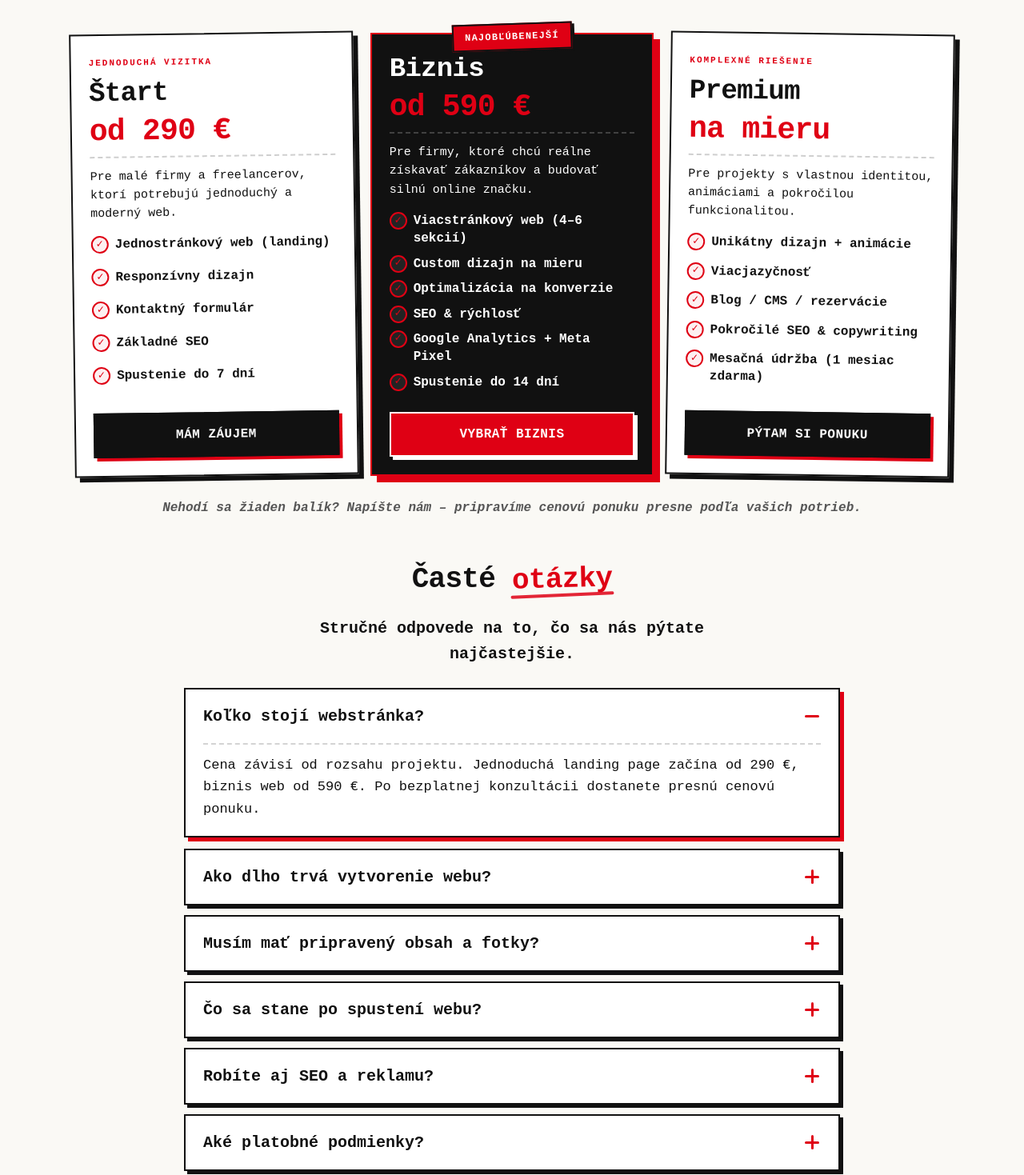
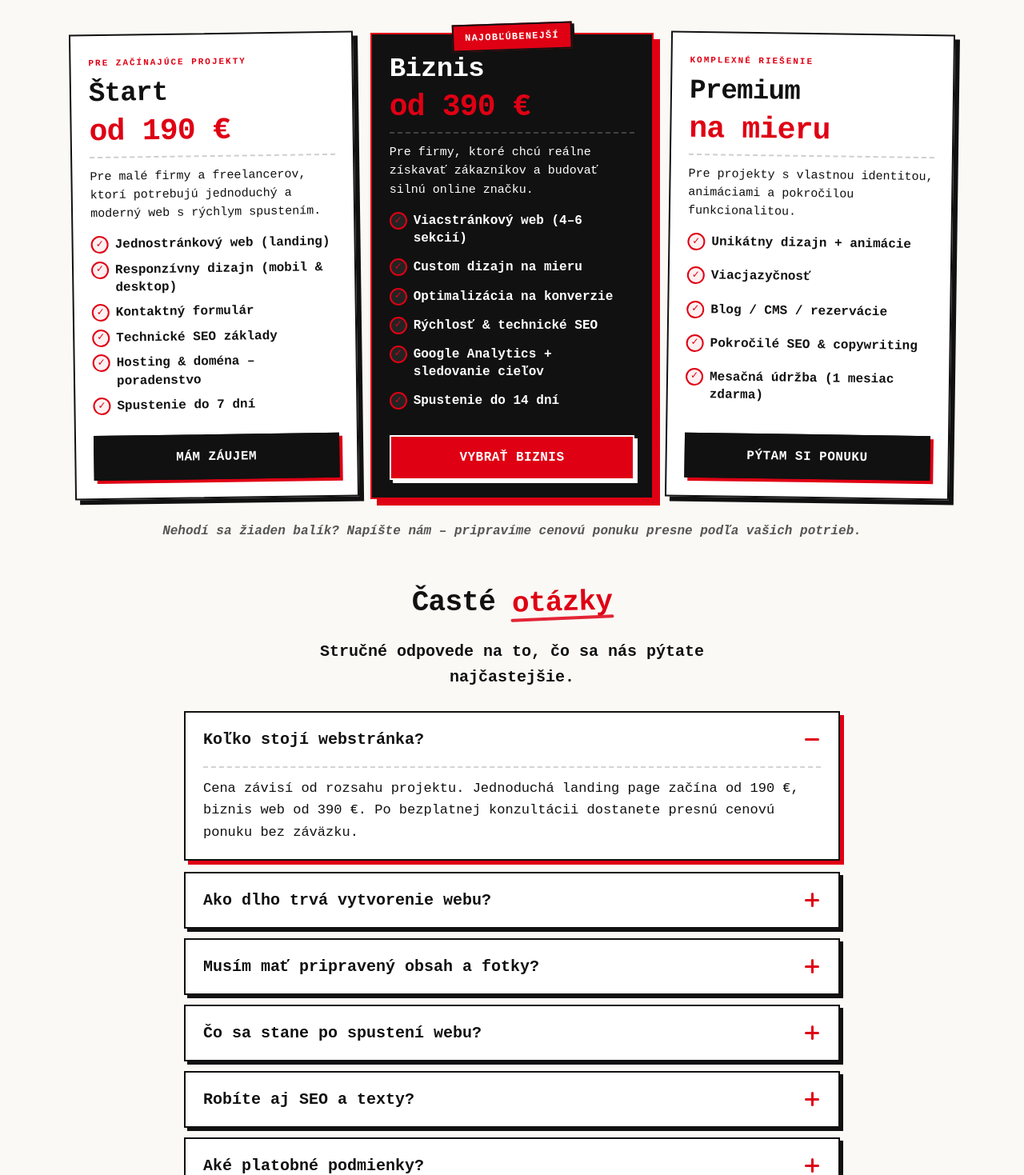
Before and after one commit to alisa777gul/vychod-digital, a React (Vite) app: page / in a window 1280 px wide. Shown: the part 4188-5657 px from the top of the page at 80% size. Built offline with nearby package versions, Linux system fonts and the light colour scheme.

Commit message:
auto-commit for cedac7b6-c479-43c7-91bc-fadcd850bd3c

```diff
--- a/src/data/faq.js
+++ b/src/data/faq.js
@@ -1,7 +1,7 @@
 export const faq = [
   {
     q: "Koľko stojí webstránka?",
-    a: "Cena závisí od rozsahu projektu. Jednoduchá landing page začína od 290 €, biznis web od 590 €. Po bezplatnej konzultácii dostanete presnú cenovú ponuku.",
+    a: "Cena závisí od rozsahu projektu. Jednoduchá landing page začína od 190 €, biznis web od 390 €. Po bezplatnej konzultácii dostanete presnú cenovú ponuku bez záväzku.",
   },
   {
     q: "Ako dlho trvá vytvorenie webu?",
@@ -9,15 +9,15 @@ export const faq = [
   },
   {
     q: "Musím mať pripravený obsah a fotky?",
-    a: "Nemusíte. Pomôžeme s textami, vyberieme fotky a navrhneme štruktúru, ktorá reálne predáva. Ak máte vlastný obsah, použijeme ho.",
+    a: "Nemusíte. Pomôžeme s textami, vyberieme vhodné fotky a navrhneme štruktúru, ktorá reálne predáva. Ak máte vlastný obsah, použijeme ho.",
   },
   {
     q: "Čo sa stane po spustení webu?",
-    a: "Web odovzdáme s návodom, napojíme analytiku a sledujeme prvé výsledky. Ponúkame aj mesačnú údržbu a ďalší rozvoj.",
+    a: "Web odovzdáme s krátkym návodom, napojíme analytiku a sledujeme prvé výsledky. Ponúkame aj mesačnú údržbu a ďalší rozvoj podľa potreby.",
   },
   {
-    q: "Robíte aj SEO a reklamu?",
-    a: "Áno. Každý web odovzdávame s technickým SEO a meta nastaveniami. Pre rast vieme zastrešiť aj obsahové SEO a Meta/Google reklamu.",
+    q: "Robíte aj SEO a texty?",
+    a: "Áno. Každý web odovzdávame s technickým SEO, čistou štruktúrou a meta nastaveniami. Pomôžeme aj s predajnými textami (copywriting), aby web reálne konvertoval.",
   },
   {
     q: "Aké platobné podmienky?",
--- a/src/data/packages.js
+++ b/src/data/packages.js
@@ -2,14 +2,15 @@ export const packages = [
   {
     id: "start",
     name: "Štart",
-    price: "od 290 €",
-    tag: "Jednoduchá vizitka",
-    desc: "Pre malé firmy a freelancerov, ktorí potrebujú jednoduchý a moderný web.",
+    price: "od 190 €",
+    tag: "Pre začínajúce projekty",
+    desc: "Pre malé firmy a freelancerov, ktorí potrebujú jednoduchý a moderný web s rýchlym spustením.",
     features: [
       "Jednostránkový web (landing)",
-      "Responzívny dizajn",
+      "Responzívny dizajn (mobil & desktop)",
       "Kontaktný formulár",
-      "Základné SEO",
+      "Technické SEO základy",
+      "Hosting & doména – poradenstvo",
       "Spustenie do 7 dní",
     ],
     cta: "Mám záujem",
@@ -18,15 +19,15 @@ export const packages = [
   {
     id: "biznis",
     name: "Biznis",
-    price: "od 590 €",
+    price: "od 390 €",
     tag: "Najobľúbenejší",
     desc: "Pre firmy, ktoré chcú reálne získavať zákazníkov a budovať silnú online značku.",
     features: [
       "Viacstránkový web (4–6 sekcií)",
       "Custom dizajn na mieru",
       "Optimalizácia na konverzie",
-      "SEO & rýchlosť",
-      "Google Analytics + Meta Pixel",
+      "Rýchlosť & technické SEO",
+      "Google Analytics + sledovanie cieľov",
       "Spustenie do 14 dní",
     ],
     cta: "Vybrať Biznis",
```
